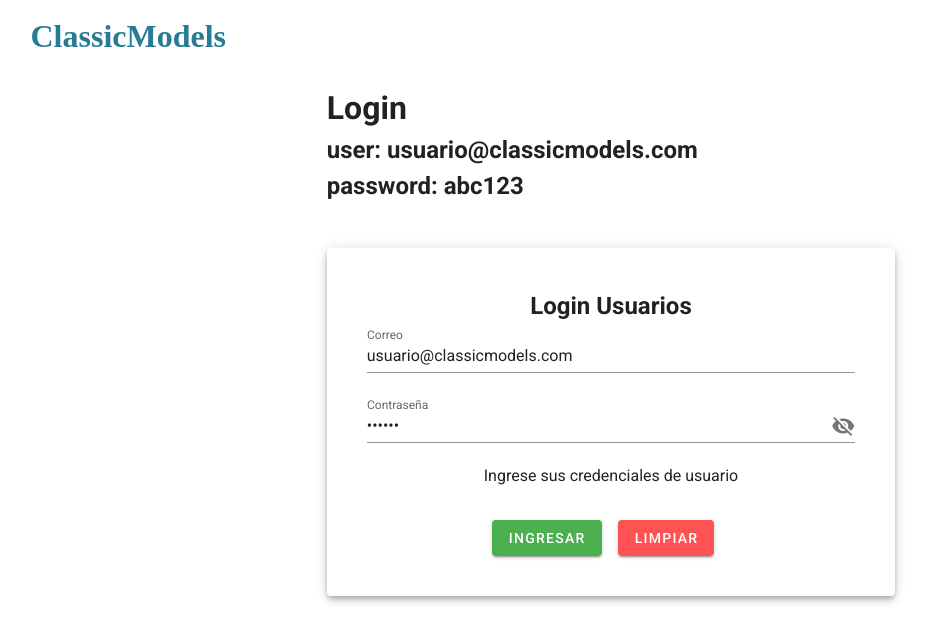
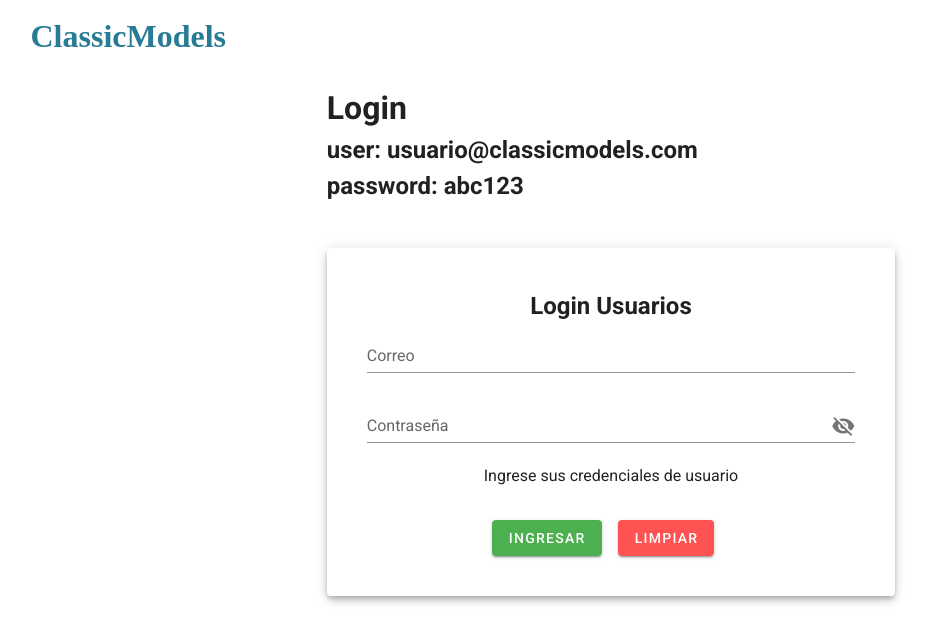
Before and after one commit to elisedzambranoM/PruebaCertf-Elised, a Vue app: page /login in a window 1280 px wide. Shown: the top 642 px of the page, without its empty margins (29-959 px from the left). Built offline with nearby package versions, Linux system fonts and the light colour scheme.

Commit message:
se quita la dummi data en el login

```diff
--- a/src/views/Login.vue
+++ b/src/views/Login.vue
@@ -74,8 +74,8 @@ export default {
   data: function() {
     return {
       valid: true,
-      email: "usuario@classicmodels.com", //quitar cuando termine
-      password: "abc123", //quitar cuando termine
+      email: "",
+      password: "",
       showPassword: false,
       emailRules: [
         (v) => !!v || "Correo requerido",
```
